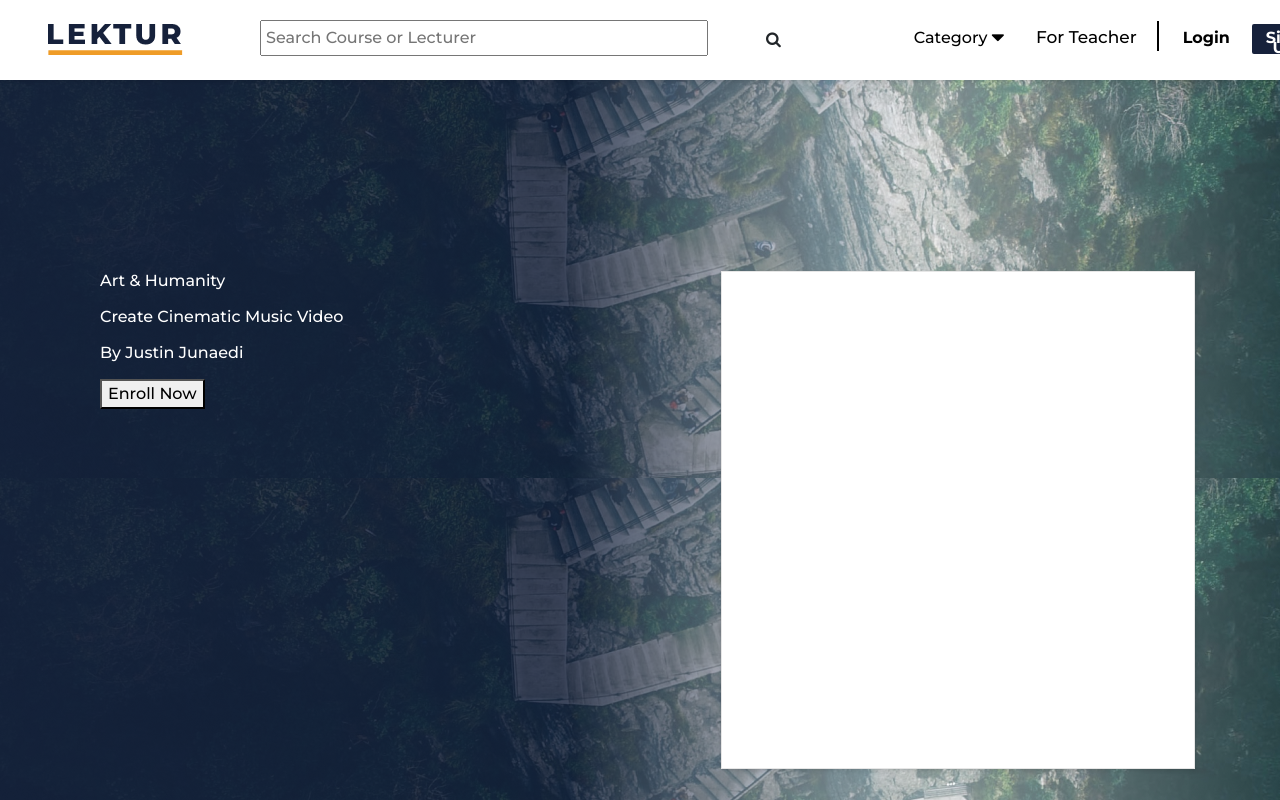
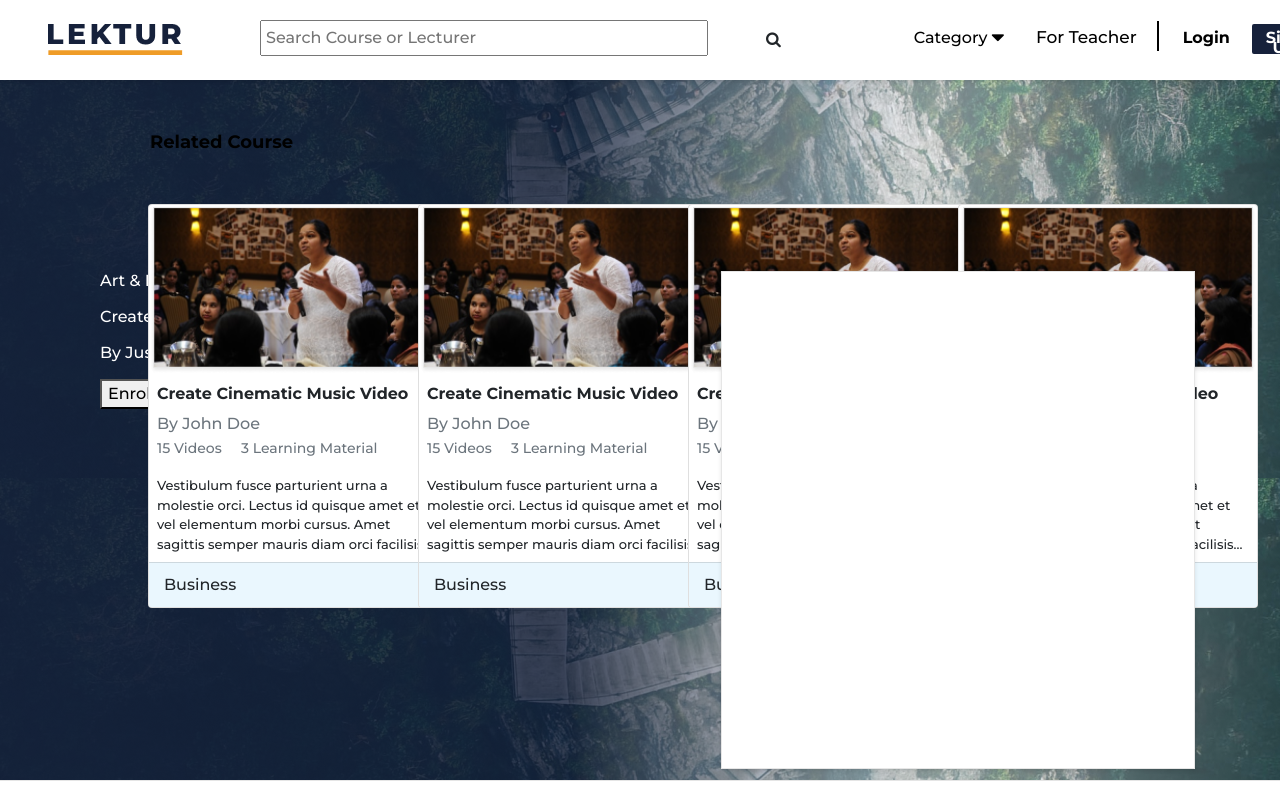
Before and after one commit to Rantikaayuning/frontend-lektur-app, a React (Create React App) app: page /course-detail in a window 1280 px wide. Shown: the top 800 px of the page. Built offline with nearby package versions, Linux system fonts and the light colour scheme.

Commit message:
adding related course detail

```diff
--- a/src/pages/CourseDetail/CourseDetail.js
+++ b/src/pages/CourseDetail/CourseDetail.js
@@ -1,4 +1,9 @@
 import React from "react";
+import { Row, Col } from "reactstrap";
+
+// import { Link } from 'react-router-dom'
+import ContentCards from "../../components/ContentCard/Cards";
+import { cardMaterial } from "../../assets/JSONFile/dummyData";
 
 function CourseDetail() {
   return (
@@ -10,6 +15,24 @@ function CourseDetail() {
         <button> Enroll Now </button>
       </div>
       <div className="course-detail-right"></div>
+      <div className="card-content">
+        <div className="card-text-course">Related Course</div>
+        <Row className="content-card-container">
+          {cardMaterial.map((item, index) => (
+            <Col xs="6" sm="6" md="3" key={index} className="card-container">
+              <ContentCards
+                image={item.image}
+                text={item.text}
+                title={item.title}
+                lecture={item.lecture}
+                video_numbers={item.video_numbers}
+                material_numbers={item.material_numbers}
+                footer={item.footer}
+              />
+            </Col>
+          ))}
+        </Row>
+      </div>
     </div>
   );
 }
--- a/src/styles/CourseDetail.css
+++ b/src/styles/CourseDetail.css
@@ -1,6 +1,6 @@
 .course-detail {
   width: 100%;
-    height: 100vh;
+  height: 700px;
   display: flex;
   justify-content: space-between;
   background-image: url(../assets/RectangleCDetail.png);
```
Lines whose indentation alone changed are shown as unchanged.
